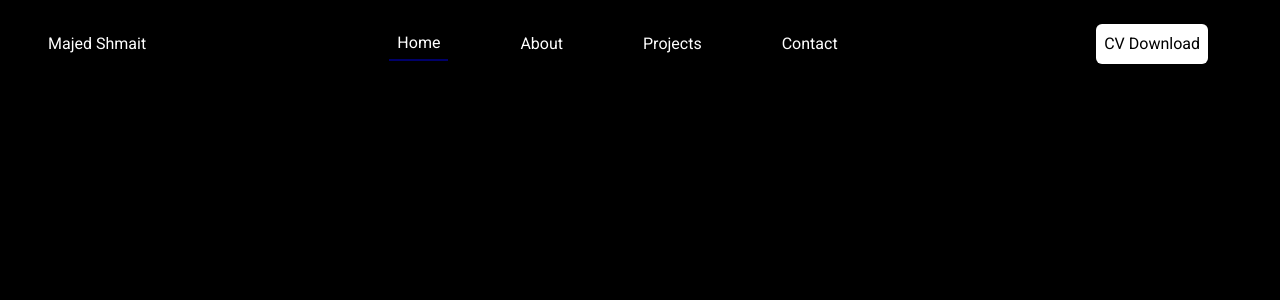
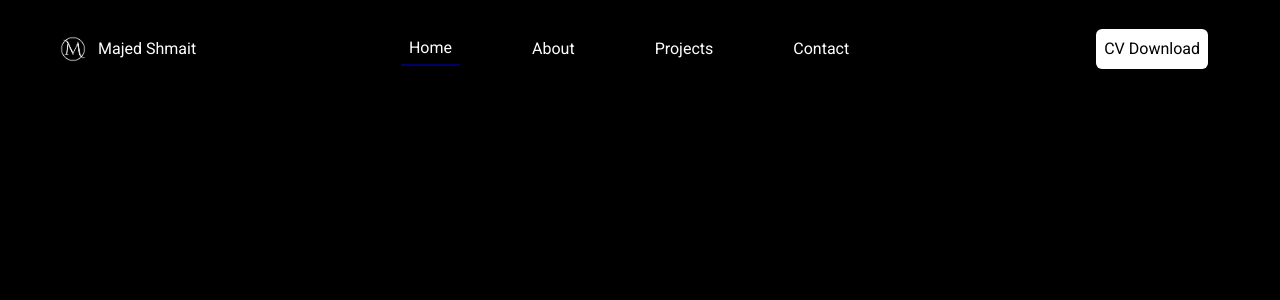
Before and after one commit to majed29c/porfolio, a Next.js app: page / in a window 1280 px wide. Shown: the top 300 px of the page. Built offline with nearby package versions, Linux system fonts and the light colour scheme.

Commit message:
some edits on the navbar

```diff
--- a/components/Navbar/Navbar.tsx
+++ b/components/Navbar/Navbar.tsx
@@ -1,14 +1,16 @@
 "use client";
 import React, { useState } from "react";
 import Link from "next/link";
-
+import Mlogo from "@/public/Mlogo.png";
+import Image from "next/image";
 const Navbar = () => {
   const [selected, isSelected] = useState("Home");
 
   return (
     <div className="relative z-10 flex w-full items-center mt-4 p-2">
-      <p className="font-roboto text-white ml-10">Majed Shmait</p>
-      <div className="flex items-center gap-16 ml-[19vw]">
+      <Image src={Mlogo} alt="Logo" width={50} height={50} className="ml-10" />
+      <p className="font-roboto text-white">Majed Shmait</p>
+      <div className="flex items-center gap-16 ml-[16vw]">
         {["Home", "About", "Projects", "Contact"].map((item) => (
           <Link href={`/${item.toLowerCase()}`} key={item}>
             <p
```
Also changed, not shown: public/Mlogo.png (added).
